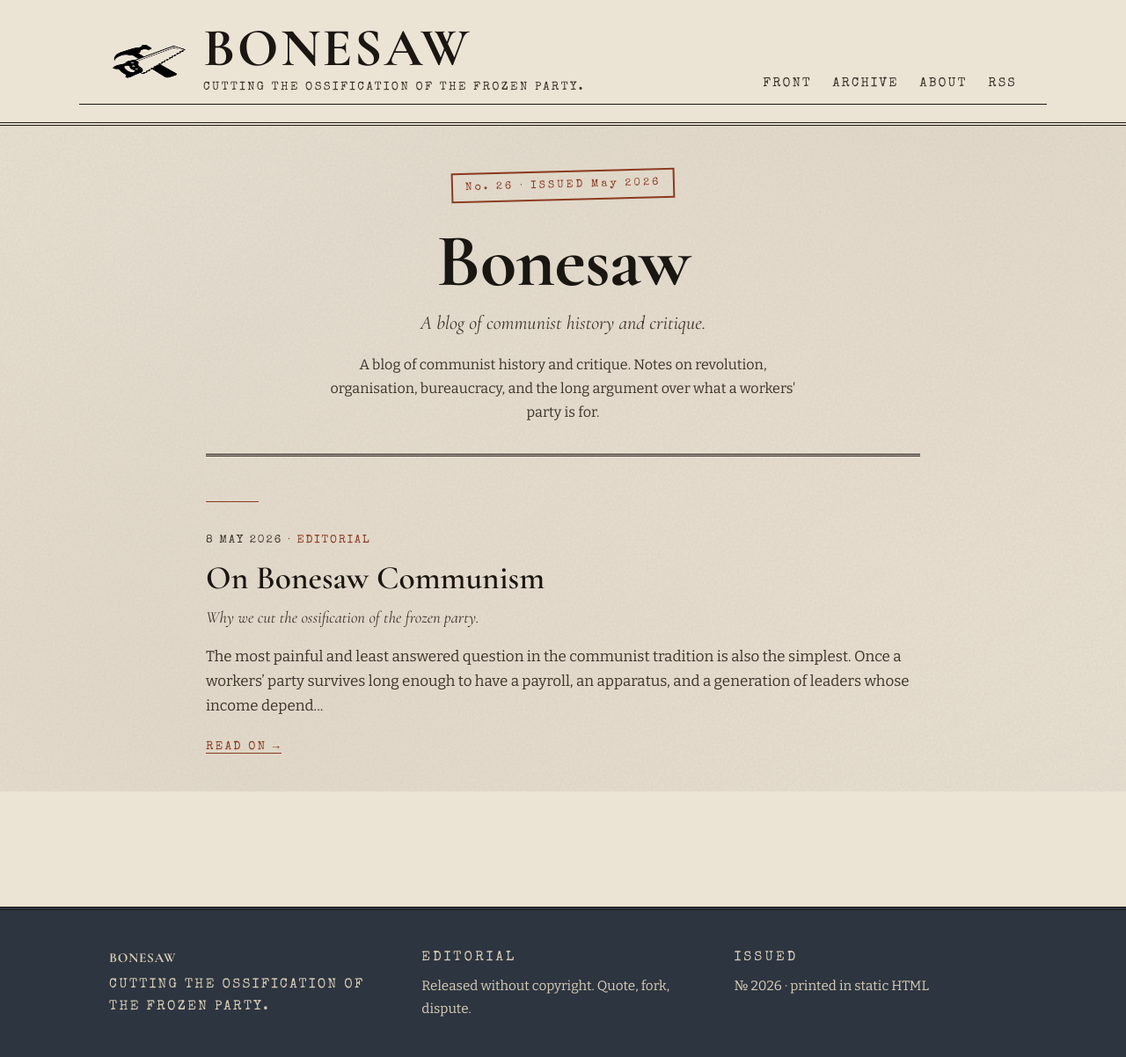
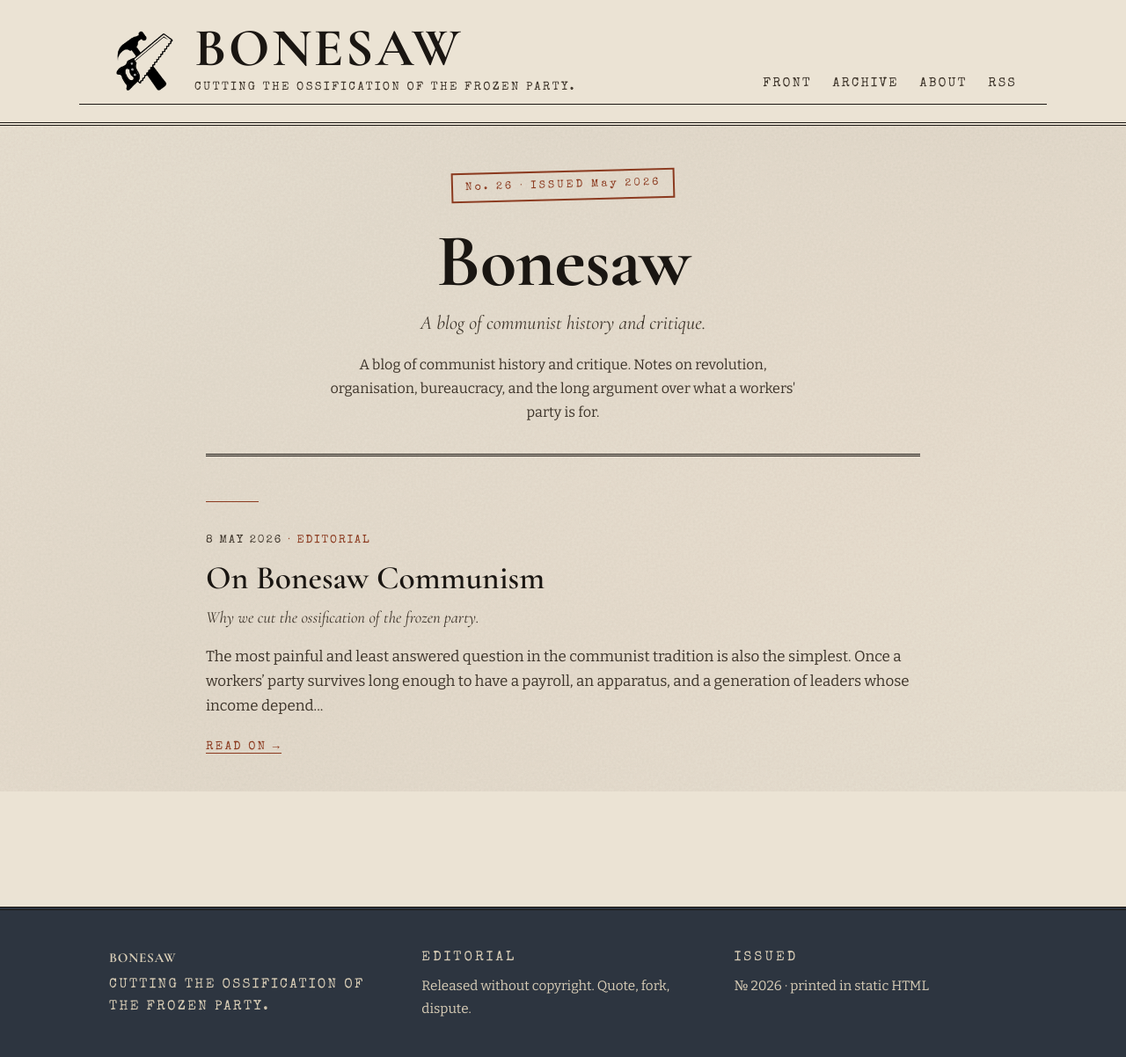
Before and after one commit to Bonesaw-communism/bonesaw-communism.github.io, a Jekyll site: the page built from index.html, in a window 1280 px wide. Shown: the whole page at 88% size. Built offline with Jekyll 4.4.1, drawn with Linux system fonts in a browser that asks for light colours; the list of posts is cut into pages by our own code.

Commit message:
added new masthead 3

```diff
--- a/assets/css/main.css
+++ b/assets/css/main.css
@@ -80,10 +80,11 @@
 }
 
 .masthead-mark {
-  width: 90px;
-  height: 45px;
+  width: 80px;
+  height: 80px;
   color: var(--ink);
   flex-shrink: 0;
+  object-fit: contain;
 }
 
 .masthead-text { display: flex; flex-direction: column; }
```
